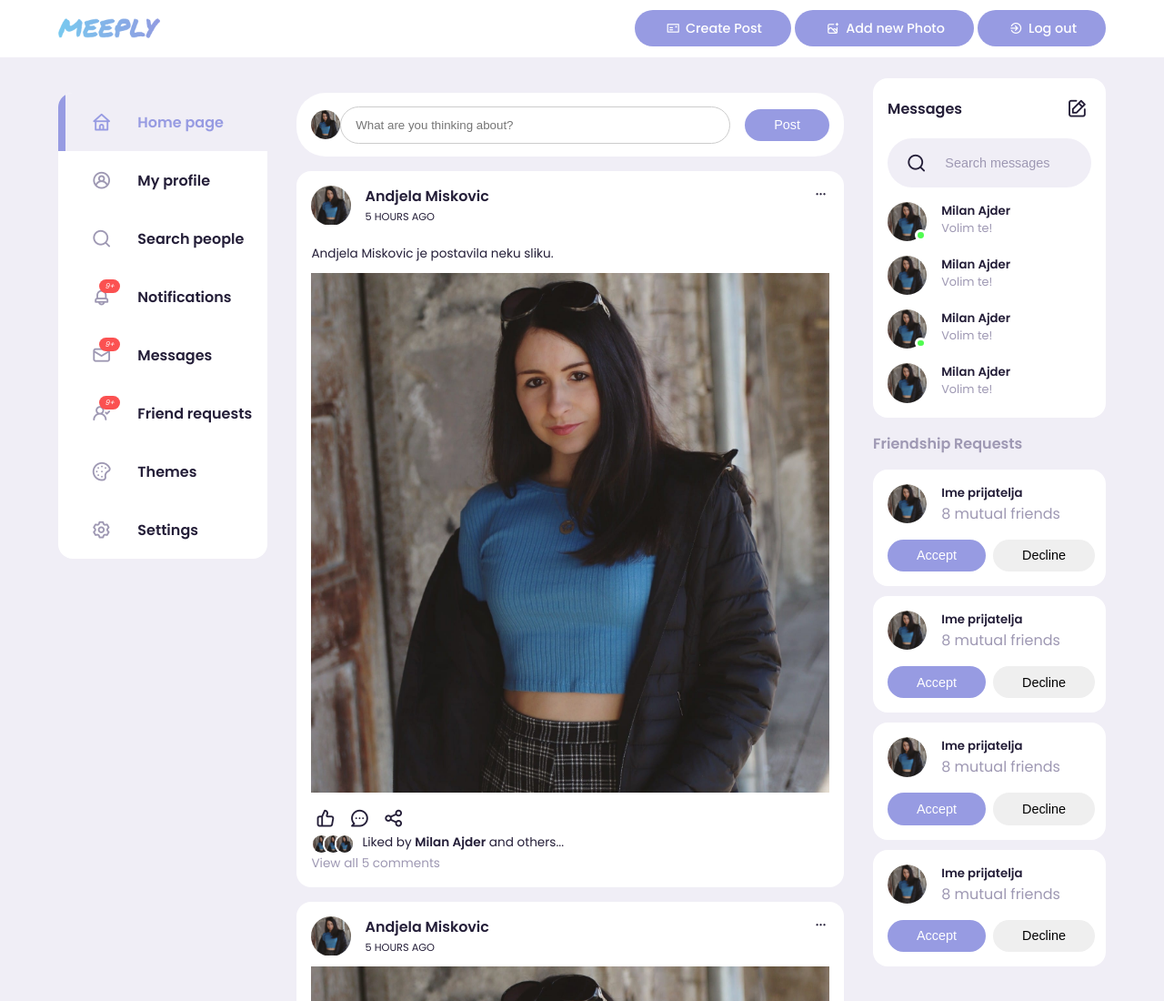
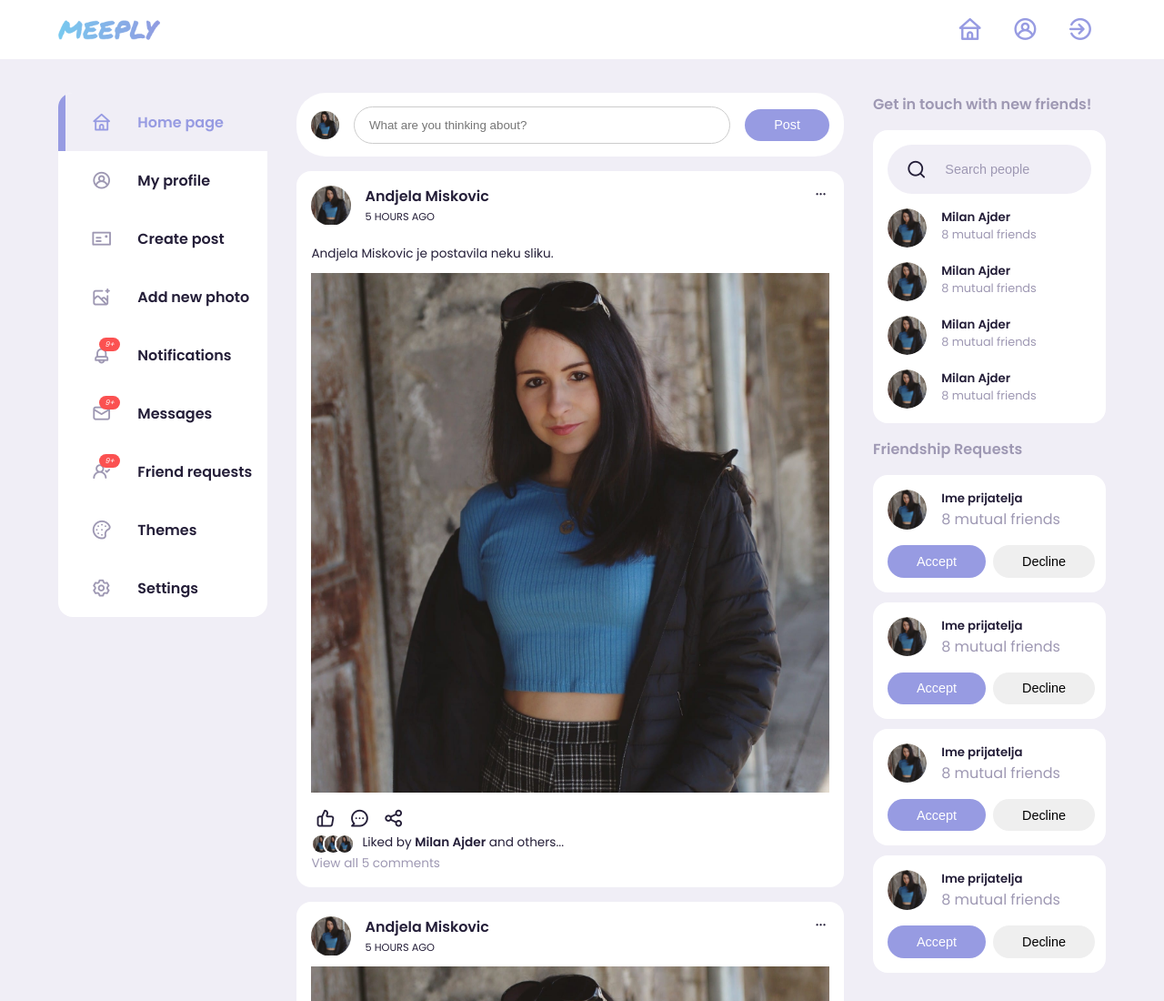
Before and after one commit to mmmajder/Web-project, a plain HTML site: page WebProject/WebContent/feed.html in a window 1280 px wide. Shown: the top 1100 px of the page at 91% size. Drawn offline with nearby package versions, Linux system fonts and the light colour scheme.

Commit message:
changed messages to search on feed

```diff
--- a/WebProject/WebContent/css/style.css
+++ b/WebProject/WebContent/css/style.css
@@ -216,9 +216,17 @@ nav .container {
     justify-content: space-between;
 }
 
-nav .container .buttons {
+nav .container #buttons {
     float: right;
-    gap: 1rem;
+}
+
+nav .container #buttons span {
+    margin: 0 8px;
+}
+
+nav .container #buttons i {
+    font-size: 1.8rem;
+    color: var(--color-primary);
 }
 
 .search-bar {
@@ -415,6 +423,7 @@ main .container .left .profile {
     background: transparent;
     color: var(--color-dark);
     margin-right: 1rem;
+    margin-left: 1rem;
 }
 
 
@@ -483,29 +492,22 @@ main .container .right {
     bottom: 0;
 }
 
-.right .messages {
+.right .new-people {
     background: var(--color-white);
     border-radius: var(--card-border-radius);
     padding: var(--card-padding);
 }
 
-.right .messages .heading {
-    display: flex;
-    align-items: center;
-    justify-content: space-between;
-    margin-bottom: 1rem;
-}
-
-.right .messages i {
+.right .new-people i {
     font-size: 1.4rem;
 }
 
-.right .messages .search-bar {
+.right .new-people .search-bar {
     display: flex;
     margin-bottom: 1rem;
 }
 
-.right .messages .message {
+.right .new-people .person {
     display: flex;
     gap: 1rem;
     margin-bottom: 1rem;
@@ -521,15 +523,15 @@ main .container .right {
     border-radius: 50%;
 }
 
-.right .messages .message:last-child {
+.right .new-people .person:last-child {
     margin: 0;
 }
 
-.right .messages .message p {
+.right .new-people .person p {
     font-size: 0.8rem;
 }
 
-.right .messages .message .profile-picture .active {
+.right .new-people .person .profile-picture .active {
     width: 0.8rem;
     height: 0.8rem;
     border-radius: 50%;
@@ -547,7 +549,7 @@ main .container .right {
     margin-top: 1rem;
 }
 
-.right .friend-requests h4 {
+.right h4 {
     color: var(--color-grey);
     margin: 1rem 0;
 }
--- a/WebProject/WebContent/feed.html
+++ b/WebProject/WebContent/feed.html
@@ -18,18 +18,9 @@
         <div class="container">
             <img src="images/Meeply.png" class="logo">
             <div id="buttons">
-                <div class="btn btn-primary" id="create-post">
-                    <i class="uil uil-postcard"></i>
-                    <label>Create Post</label>
-                </div>
-                <div class="btn btn-primary" id="add-new-photo">
-                    <i class="uil uil-image-plus"></i>
-                    <label>Add new Photo</label>
-                </div>
-                <div class="btn btn-primary" id="log-out">
-                    <i class="uil uil-sign-out-alt"></i>
-                    <label>Log out</label>
-                </div>
+                <span><i id="homepage" class="uil uil-home"></i></span>
+                <span><i id="my-profile" class="uil uil-user-circle"></i></span>
+                <span><i id="log-out" class="uil uil-sign-out-alt"></i></span>
             </div>
         </div>
     </nav>
@@ -49,9 +40,13 @@
                         <span><i class="uil uil-user-circle"></i></span>
                         <h3>My profile</h3>
                     </a>
-                    <a class="menu-item" id="search-people">
-                        <span><i class="uil uil-search"></i></span>
-                        <h3>Search people</h3>
+                    <a class="menu-item" id="create-post">
+                        <span><i class="uil uil-postcard"></i></span>
+                        <h3>Create post</h3>
+                    </a>
+                    <a class="menu-item" id="add-photo">
+                        <span><i class="uil uil-image-plus"></i></span>
+                        <h3>Add new photo</h3>
                     </a>
                     <a class="menu-item" id="notifications">
                         <span><i class="uil uil-bell">
@@ -125,7 +120,7 @@
                     <div class="profile-picture">
                         <img src="images/profile-1.jpg">
                     </div>
-                    <input type="text" placeholder="What are you thinking about?" id="create-post">
+                    <input type="text" placeholder="What are you thinking about?" id="post-text">
                     <input type="submit" value="Post" class="btn btn-primary">
                 </form>
 
@@ -370,51 +365,47 @@
             </div>
 
             <div class="right">
-                <!--MESSAGES-->
-                <div class="messages">
-                    <div class="heading">
-                        <h4>Messages</h4><i class="uil uil-edit"></i>
-                    </div>
+                <!--Search people-->
+                <h4>Get in touch with new friends!</h4>
+                <div class="new-people">
                     <div class="search-bar">
                         <i class="uil uil-search"></i>
-                        <input type="search" placeholder="Search messages" id="message-search">
+                        <input type="search" placeholder="Search people" id="people-search">
                     </div>
-                    <div class="message">
-                        <div class="profile-picture">
-                            <img src="images/profile-1.jpg">
-                            <div class="active"></div>
-                        </div>
-                        <div class="message-body">
-                            <h5>Milan Ajder</h5>
-                            <p class="text-muted">Volim te!</p>
-                        </div>
-                    </div>
-                    <div class="message">
+                    <div class="person">
                         <div class="profile-picture">
                             <img src="images/profile-1.jpg">
                         </div>
-                        <div class="message-body">
+                        <div class="person-body">
                             <h5>Milan Ajder</h5>
-                            <p class="text-muted">Volim te!</p>
+                            <p class="text-muted">8 mutual friends</p>
                         </div>
                     </div>
-                    <div class="message">
-                        <div class="profile-picture">
-                            <img src="images/profile-1.jpg">
-                            <div class="active"></div>
-                        </div>
-                        <div class="message-body">
-                            <h5>Milan Ajder</h5>
-                            <p class="text-muted">Volim te!</p>
-                        </div>
-                    </div>
-                    <div class="message">
+                    <div class="person">
                         <div class="profile-picture">
                             <img src="images/profile-1.jpg">
                         </div>
-                        <div class="message-body">
+                        <div class="person-body">
                             <h5>Milan Ajder</h5>
-                            <p class="text-muted">Volim te!</p>
+                            <p class="text-muted">8 mutual friends</p>
+                        </div>
+                    </div>
+                    <div class="person">
+                        <div class="profile-picture">
+                            <img src="images/profile-1.jpg">
+                        </div>
+                        <div class="person-body">
+                            <h5>Milan Ajder</h5>
+                            <p class="text-muted">8 mutual friends</p>
+                        </div>
+                    </div>
+                    <div class="person">
+                        <div class="profile-picture">
+                            <img src="images/profile-1.jpg">
+                        </div>
+                        <div class="person-body">
+                            <h5>Milan Ajder</h5>
+                            <p class="text-muted">8 mutual friends</p>
                         </div>
                     </div>
                 </div>
--- a/WebProject/WebContent/js/feed.js
+++ b/WebProject/WebContent/js/feed.js
@@ -1,9 +1,9 @@
 // messages search
 // ne radi
 $(document).ready(function() {
-    $("#message-search").on("keyup", function() {
+    $("#people-search").on("keyup", function() {
         var value = $(this).val().toLowerCase();
-        $(".message-body h5").filter(function() {
+        $(".person-body h5").filter(function() {
             $(this).parent().parent().toggle($(this).text().toLowerCase().indexOf(value) > -1)
         });
     });
--- a/WebProject/WebContent/js/login.js
+++ b/WebProject/WebContent/js/login.js
@@ -26,7 +26,3 @@ function login() {
         }
     });
 }
-
-document.getElementById("register").onclick = function() {
-    location.href = "../register.html";
-};
```
Also changed, not shown: WebProject/WebContent/js/register.js (+28 -0 lines), 1 other file.
